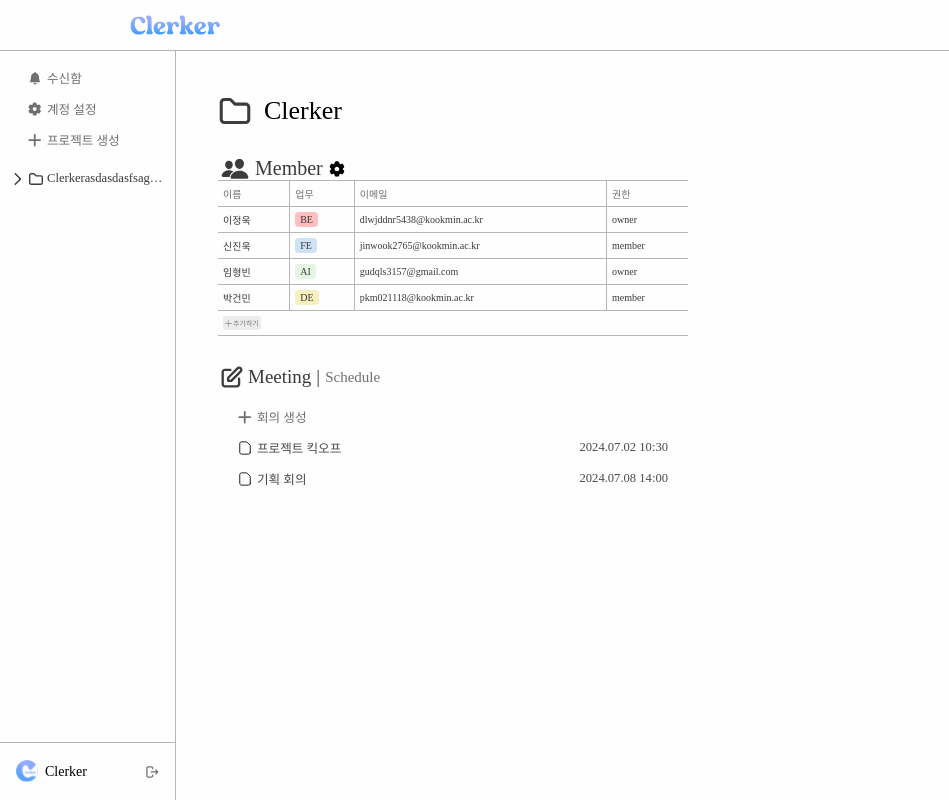
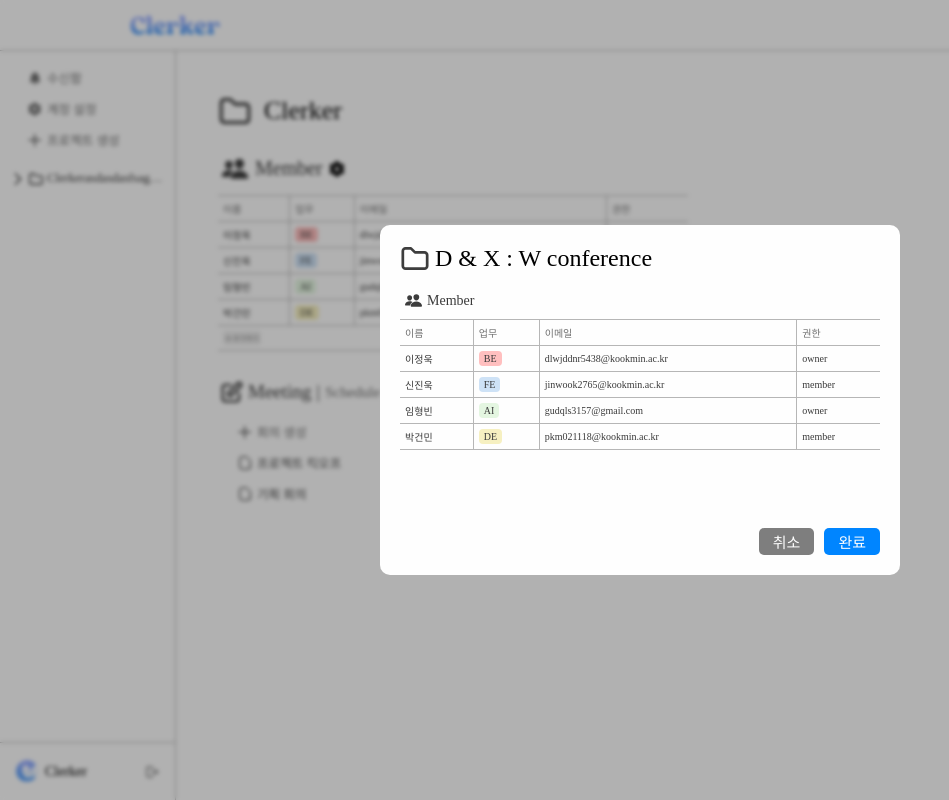
Before and after one commit to D-X-W-Clerker/clerker-frontend, a React (Create React App) app: page /project/1 in a window 1280 px wide. Both pictures are taken after a click on the picture 336 px from the left and 168 px from the top of the page. Shown: the whole page, without its empty margins (0-949 px from the left). Built offline with nearby package versions, Linux system fonts and the light colour scheme; a web font is replaced by a local one.

Commit message:
feat: 멤버 정보 모달 퍼블리싱

```diff
--- a/src/components/modal/index.ts
+++ b/src/components/modal/index.ts
@@ -1,5 +1,6 @@
 export { default as AccountSettingModal } from './AccountSettingModal';
 export { default as FolderModal } from './FolderModal';
-export { default as MemberInviteModal } from './MemberInviteModal';
 export { default as SmallModal } from './SmallModal';
 export { default as TutorialButton } from './TutorialModal';
+
+export * from './member';
--- /dev/null
+++ b/src/components/modal/member/MemberInfoModal.tsx
@@ -0,0 +1,129 @@
+import React, { useState, useCallback } from 'react';
+import styled from 'styled-components';
+import { MemberIcon } from '@assets';
+import {
+  ModalButton,
+  LargeModalTitleTab,
+  MemberTable,
+  MemberEditTable,
+} from '@components';
+import {
+  CenterRow,
+  FlexCol,
+  ItemsCenterRow,
+  ItemsCenterStartRow,
+  ItemsCenterEndRow,
+} from '@styles';
+
+// -- 인터페이스 --
+interface MemberInfoModalProps {
+  onCancel: () => void;
+  data: {
+    id: string;
+    name: string;
+    role: string | null;
+    email: string;
+    permission: string;
+  }[];
+}
+
+// -- 스타일 컴포넌트 --
+const Backdrop = styled(CenterRow)`
+  position: fixed;
+  top: 0;
+  left: 0;
+  width: 100vw;
+  height: 100vh;
+  background-color: rgba(0, 0, 0, 0.3);
+  backdrop-filter: blur(2px);
+  z-index: 1000;
+`;
+
+const Container = styled(FlexCol)`
+  width: 100%;
+  max-width: 520px;
+  height: 350px;
+  box-sizing: border-box;
+  gap: 20px;
+  padding: 20px 20px;
+  background-color: var(--background-color);
+  border-radius: 10px;
+`;
+
+const ContentArea = styled(FlexCol)`
+  flex: 1;
+  gap: 10px;
+`;
+
+const TextArea = styled(ItemsCenterRow)`
+  padding: 0 5px;
+  gap: 5px;
+`;
+
+const MemberTableArea = styled(FlexCol)`
+  overflow-y: auto;
+  max-height: 150px;
+`;
+
+const ButtonArea = styled(ItemsCenterEndRow)`
+  gap: 10px;
+`;
+
+const Text = styled(ItemsCenterStartRow)`
+  font-size: 14px;
+  color: var(--color-gray-600);
+`;
+
+const SvgImage = styled.img`
+  width: 17px;
+  height: 17px;
+`;
+
+const MemberInfoModal: React.FC<MemberInfoModalProps> = ({
+  onCancel,
+  data,
+}) => {
+  // Role 업데이트 상태 관리
+  const [members, setMembers] = useState(data);
+
+  // onRoleChange 함수에 useCallback을 사용하여 무한 렌더링 방지
+  const onRoleChange = useCallback((id: string, newRole: string): void => {
+    setMembers((prevMembers) => {
+      return prevMembers.map((member) => {
+        // 기존의 역할과 변경된 역할이 다른 경우에만 상태를 업데이트
+        if (member.id === id && member.role !== newRole) {
+          return { ...member, role: newRole };
+        }
+        return member;
+      });
+    });
+  }, []); // 의존성 배열을 빈 배열로 설정하여 불필요한 렌더링 방지
+
+  const onClickConfirm = (): void => {
+    alert('멤버 정보 변경 완료');
+  };
+
+  return (
+    <Backdrop>
+      <Container>
+        <LargeModalTitleTab type="project" title="D & X : W conference" />
+        <ContentArea>
+          <TextArea>
+            <SvgImage src={MemberIcon} />
+            <Text>Member</Text>
+          </TextArea>
+          <MemberTableArea>
+            <MemberTable data={members} />
+            {/* <MemberEditTable data={members} onRoleChange={onRoleChange} /> */}
+          </MemberTableArea>
+        </ContentArea>
+        <ButtonArea>
+          <ModalButton text="취소" color="gray" onClick={onCancel} />
+          <ModalButton text="완료" color="blue" onClick={onClickConfirm} />
+        </ButtonArea>
+      </Container>
+    </Backdrop>
+  );
+};
+
+export default MemberInfoModal;
--- /dev/null
+++ b/src/components/modal/member/index.ts
@@ -0,0 +1,2 @@
+export { default as MemberInviteModal } from './MemberInviteModal';
+export { default as MemberInfoModal } from './MemberInfoModal';
--- a/src/pages/ProjectDetailPage.tsx
+++ b/src/pages/ProjectDetailPage.tsx
@@ -8,6 +8,7 @@ import {
   ActionButton,
   EventFile,
   MemberInviteModal,
+  MemberInfoModal,
 } from '@components';
 import { FlexCol, FlexRow, ItemsCenterRow, ItemsCenterStartRow } from '@styles';
 import Layout from '../Layout';
@@ -50,6 +51,7 @@ const MemberArea = styled(FlexCol)``;
 const MemberTabArea = styled(ItemsCenterRow)`
   gap: 6px;
   padding-left: 3px;
+  margin-bottom: 15px;
   font-size: 20px;
   color: var(--color-gray-600);
 `;
@@ -165,13 +167,15 @@ const ProjectDetailPage: React.FC = () => {
     }[]
   >([]);
   const [showMemberAddModal, setShowMemberAddModal] = useState<boolean>(false);
+  const [showMemberInfoModal, setShowMemberInfoModal] =
+    useState<boolean>(false);
 
   const onClickMeetCreateButton = (): void => {
     alert('회의 생성');
   };
 
   const onClickMemberSettingButton = (): void => {
-    alert('멤버 설정');
+    setShowMemberInfoModal(true);
   };
 
   const onClickMemberInviteButton = (): void => {
@@ -245,6 +249,14 @@ const ProjectDetailPage: React.FC = () => {
           }}
         />
       )}
+      {showMemberInfoModal && (
+        <MemberInfoModal
+          data={memberData} // members 데이터를 전달
+          onCancel={(): void => {
+            return setShowMemberInfoModal(false);
+          }}
+        />
+      )}
     </Layout>
   );
 };
```
